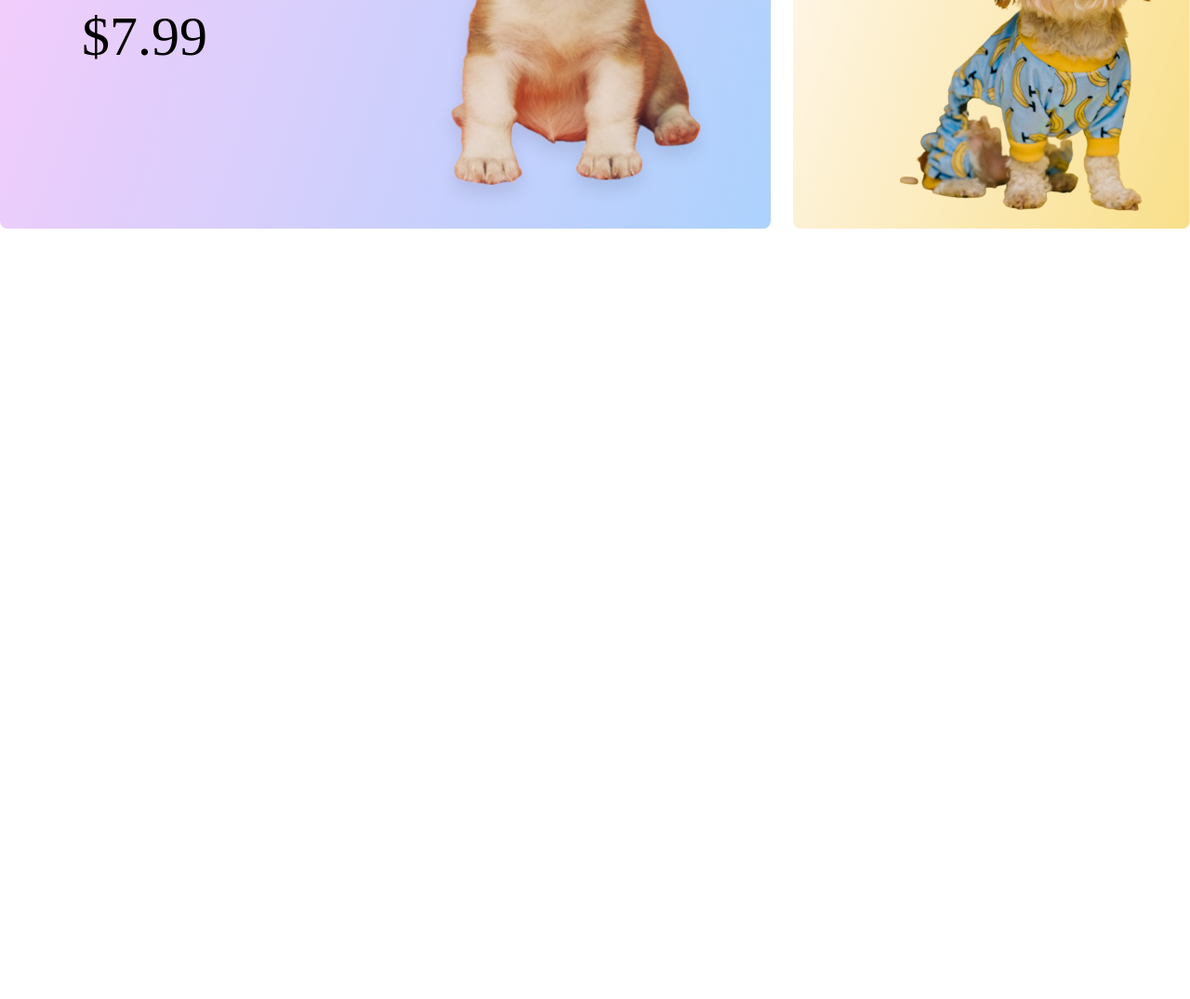
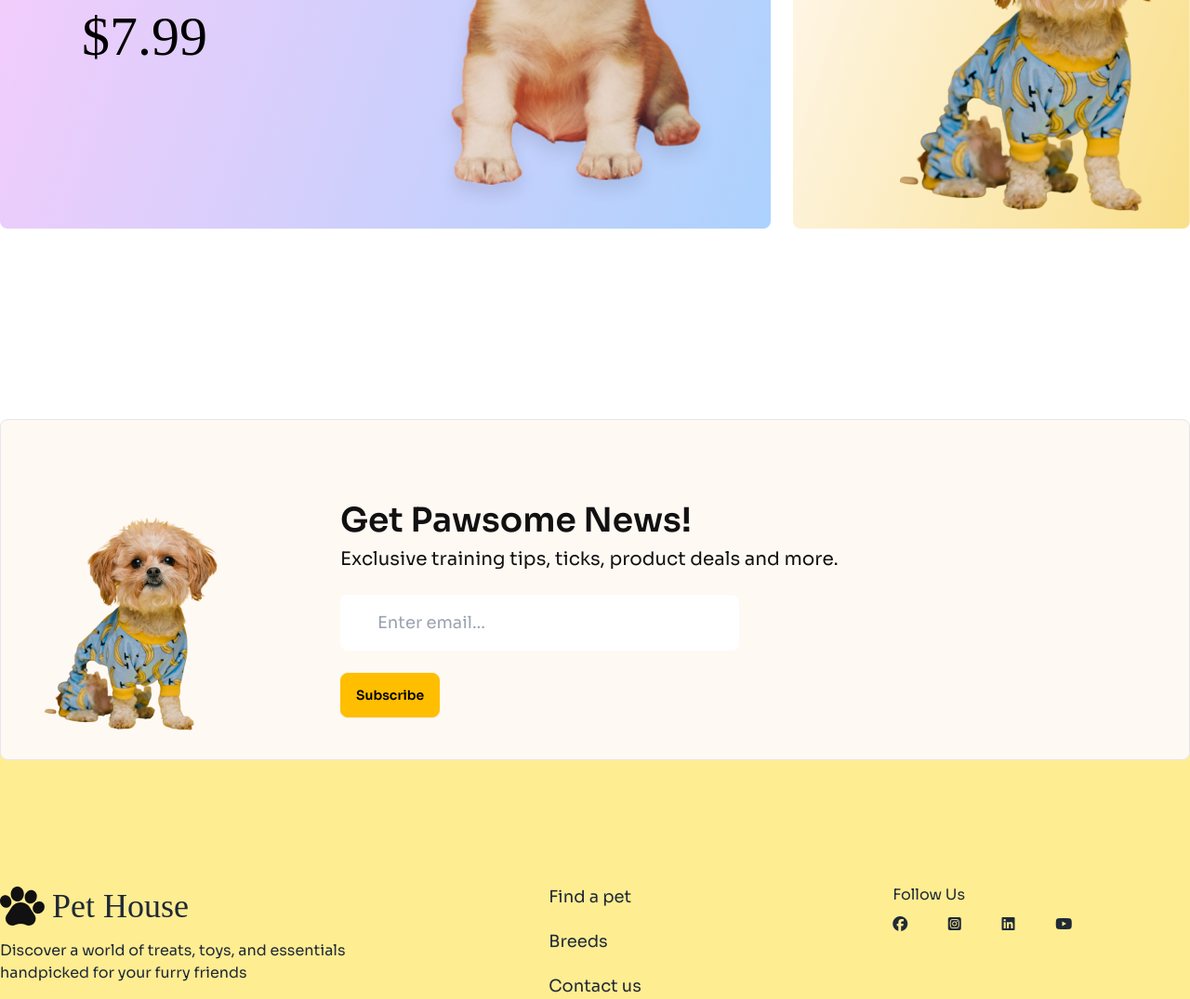
Before and after one commit to Utsob1621/pet-house-assignment-3, a plain HTML site: page index.html in a window 1280 px wide. Shown: the part 2466-3541 px from the top of the page at 93% size. Before the commit the page ends 2712 px from the top, so only its background shows below. Drawn offline with nearby package versions, Linux system fonts and the light colour scheme; files whose address does not match are found by name; a web font is replaced by a local one.

Commit message:
added footer

```diff
--- a/index.html
+++ b/index.html
@@ -30,7 +30,7 @@
             }
 
             .bg-linear {
-                  background: url("./images/cute-dog-mid.png"),linear-gradient(109deg, #F8CCFB 1.27%, #ACD2FD 100%);
+                  background: url("./images/cute-dog-mid.png"), linear-gradient(109deg, #F8CCFB 1.27%, #ACD2FD 100%);
             }
 
             .bg-linear2 {
@@ -294,7 +294,8 @@
                   <h1 class="font-stylish text-3xl ">Everyday low Price</h1>
 
                   <div class="flex flex-col lg:flex-row justify-between gap-6 mt-12">
-                        <div class="bg-linear lg:flex-1  rounded-lg bg-no-repeat bg-contain bg-right-bottom pb-[223px] lg:py-[137px]  px-4 lg:px-[88px]">
+                        <div
+                              class="bg-linear lg:flex-1  rounded-lg bg-no-repeat bg-contain bg-right-bottom pb-[223px] lg:py-[137px]  px-4 lg:px-[88px]">
                               <div class="space-y-3 py-10">
                                     <p class="hidden lg:block">Under Price</p>
                                     <h2 class="text-3xl font-stylish">Pet Grooming Mitt</h2>
@@ -303,7 +304,8 @@
                               </div>
                         </div>
                         <!-- ---- -->
-                        <div class="bg-linear2 py-10 pb-[306px]  lg:w-1/3 lg:px-20  p-4 rounded-lg bg-no-repeat bg-right-bottom">
+                        <div
+                              class="bg-linear2 py-10 pb-[306px]  lg:w-1/3 lg:px-20  p-4 rounded-lg bg-no-repeat bg-right-bottom">
                               <div class="space-y-2">
                                     <h2 class="text-3xl font-stylish">T-Shirt for Dogs</h2>
                                     <h1 class="text-6xl font-stylish text-[#FFDC26]">$7.99</h1>
@@ -313,6 +315,48 @@
                   </div>
             </section>
       </main>
+      <footer class="mt-[500px] lg:mt-[405px] p-4 lg:p-0 bg-[#FFDC2680]">
+            <section class="font-sora relative mx-auto container">
+                  <section
+                        class="absolute -top-[550px] lg:-top-[400px] mx-auto container border rounded-lg bg-[#FFF9F4]  lg:flex gap-[100px] py-6 m-4 lg:px-10 mt-[200px] p-10">
+                        <div>
+                              <img src="./images/cute-pet-small.png" alt="">
+                        </div>
+                        <div class="text-center lg:text-start">
+                              <h1 class="text-4xl text-[#111111] font-semibold mt-16 ">Get Pawsome News!</h1>
+                              <p class="text-xl font-400 text-[#111111] pt-2">Exclusive training tips, ticks, product
+                                    deals and more.</p>
+                              <div>
+                                    <input class=" lg:w-[80%] my-6 rounded-lg px-2 py-4 text-lg placeholder:px-8"
+                                          type="email" placeholder="Enter email...">
+                              </div>
+                              <button class="btn btn-warning ">Subscribe</button>
+                        </div>
+                  </section>
+                  <section class="lg:pt-[300px] grid grid-cols-1 lg:grid-cols-3 justify-items-start lg:justify-items-center">
+                        <div class="pt-[400px] lg:pt-0">
+                              <h1 class="flex items-center gap-2 font-stylish text-4xl"><img
+                                          src="./images/logo-footer.png" alt="">Pet House</h1>
+                              <p class="mt-3">Discover a world of treats, toys, and essentials handpicked for your furry
+                                    friends</p>
+                        </div>
+                        <div class="py-[40px] lg:py-0">
+                              <ul class=" text-lg font-400 flex flex-col gap-5">
+                                    <li>Find a pet</li>
+                                    <li>Breeds</li>
+                                    <li>Contact us</li>
+                              </ul>
+                        </div>
+                        <div class="pb-[40px] lg:pb-0">
+                              <h3 class=" mb-2">Follow Us</h3>
+                              <a class=" mr-[20px]" href=""><i class="fa-brands fa-facebook"></i></a>
+                              <a class=" mx-[20px]" href=""><i class="fa-brands fa-square-instagram"></i></a>
+                              <a class=" mx-[20px]" href=""><i class="fa-brands fa-linkedin"></i></a>
+                              <a class=" mx-[20px]" href=""><i class="fa-brands fa-youtube"></i></a>
+                        </div>
+                  </section>
+            </section>
+      </footer>
 
 </body>
 
```
